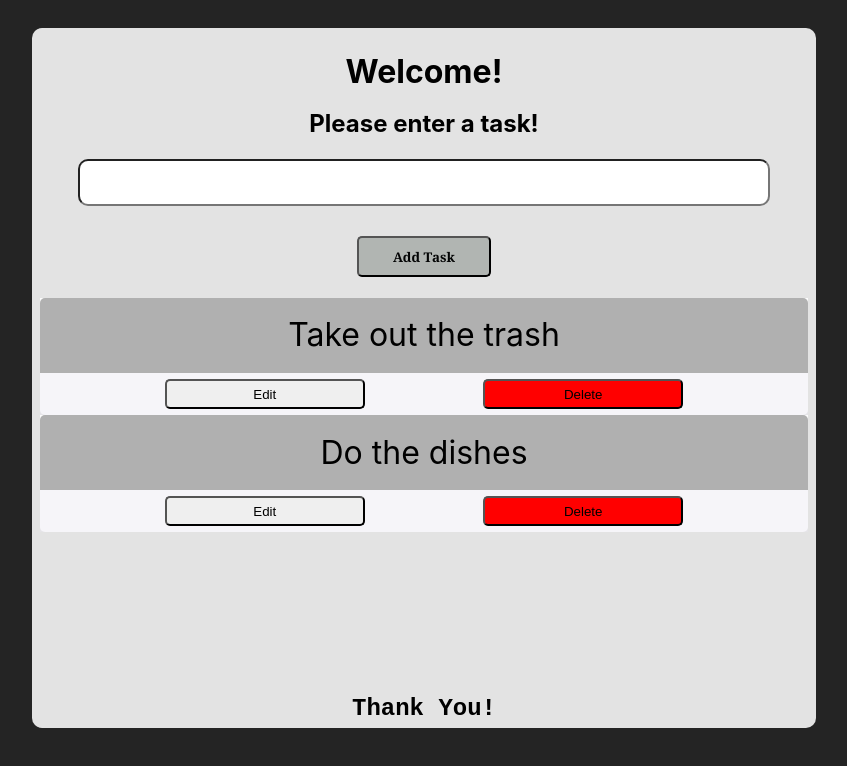
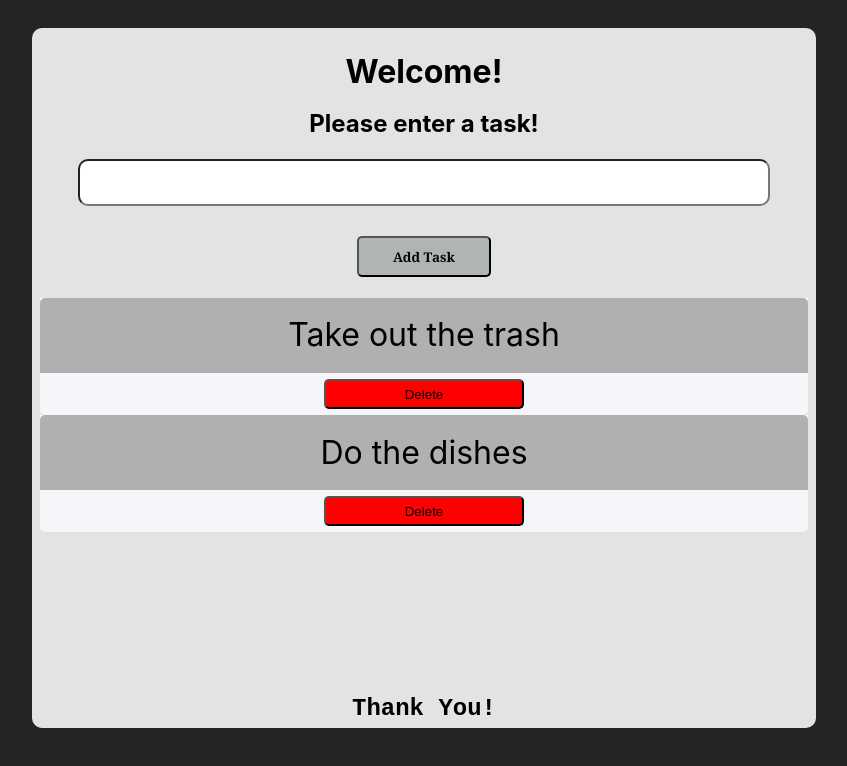
Before and after one commit to metalhead5209/react_Two-Doo, a React (Vite) app: page / in a window 1280 px wide. Shown: the top 766 px of the page, without its empty margins (216-1063 px from the left). Built offline with nearby package versions, Linux system fonts and the light colour scheme.

Commit message:
finished todo

```diff
--- a/src/App.css
+++ b/src/App.css
@@ -118,3 +118,19 @@ footer {
   font-family: 'Courier New', Courier, monospace;
   font-weight: 900;
 }
+
+.edit-form {
+  display: flex;
+  flex-direction: column;
+  margin: auto 1em;
+}
+
+.edit-btn-group {
+  display: flex;
+  justify-content: space-evenly;
+}
+
+.edit-input {
+  padding: .3em;
+  margin-bottom: 5px;
+}
--- a/src/App.jsx
+++ b/src/App.jsx
@@ -26,14 +26,18 @@ function App() {
     console.log(currentTasks)
   };
 
-  const editTask = (id, newTask) => {
-    const editList = tasks.map((task) => {
+  const editTask = (id, editName) => {
+    const editList = [...tasks ].map((task) => {
       if (id === task.id) {
-        return {...tasks, name: newTask}
+        let newTask = {id: `td-${nanoid()}`, editName}
+        tasks.push(newTask)
+        return tasks
+
       }
-      return tasks
+      return {...tasks}
     });
     setTasks(editList)
+    console.log(editList)
   }
 
   const todoList = tasks.map((task) => (
--- a/src/components/Todo.jsx
+++ b/src/components/Todo.jsx
@@ -1,33 +1,11 @@
-import React, { useState } from "react";
 
 const Todo = (props) => {
-  const [isEditing, setIsEditing] = useState(false);
-  const [ editName, setEditName ] = useState('');
-
-  const handleSubmit = (e) => {
-    e.preventDefault();
-    if (editName === '') {
-      alert('please enter a task')
-    } else {
-    props.editTask(props.id, editName);
-    setEditName('');
-    setIsEditing(false);
-    }
-  }
-
-  const handleChange = (e) => {
-    setEditName(e.target.value)
-  }
-
-  const listView = (
-    <>
+  return (
+    <li className="todo-list-item" key={props.id} id={props.id}>
       <div className="todo-name-container">
         <p className="todo-name">{props.name}</p>
       </div>
       <div className="todo-btn-group">
-        <button className="todo-action-btn" onClick={() => setIsEditing(true)}>
-          Edit
-        </button>
         <button
           className="todo-action-btn"
           onClick={() => props.deleteTask(props.id)}
@@ -35,49 +13,6 @@ const Todo = (props) => {
           Delete
         </button>
       </div>
-    </>
-  );
-
-  const editView = (
-    <>
-      <div className="todo-name-container">
-        <div className="edit-container">
-          <form
-          onSubmit={handleSubmit}
-          >
-            <input
-            type="text"
-            className="edit-input"
-            onChange={handleChange}
-            value={editName}
-            />
-            <div className="edit-btn-group">
-              <button onClick={() => setIsEditing(false)} className="edit-cancel">Cancel</button>
-              <button className="edit-submit">Submit</button>
-            </div>
-          </form>
-        </div>
-        <p className="todo-name">{props.name}</p>
-      </div>
-      <div className="todo-btn-group">
-        <button
-          className="todo-action-btn"
-        >
-          Edit
-        </button>
-        <button
-          className="todo-action-btn"
-          onClick={() => props.deleteTask(props.id)}
-        >
-          Delete
-        </button>
-      </div>
-    </>
-  );
-
-  return (
-    <li className="todo-list-item" key={props.id} id={props.id}>
-      {isEditing ? editView : listView}
     </li>
   );
 };
```
